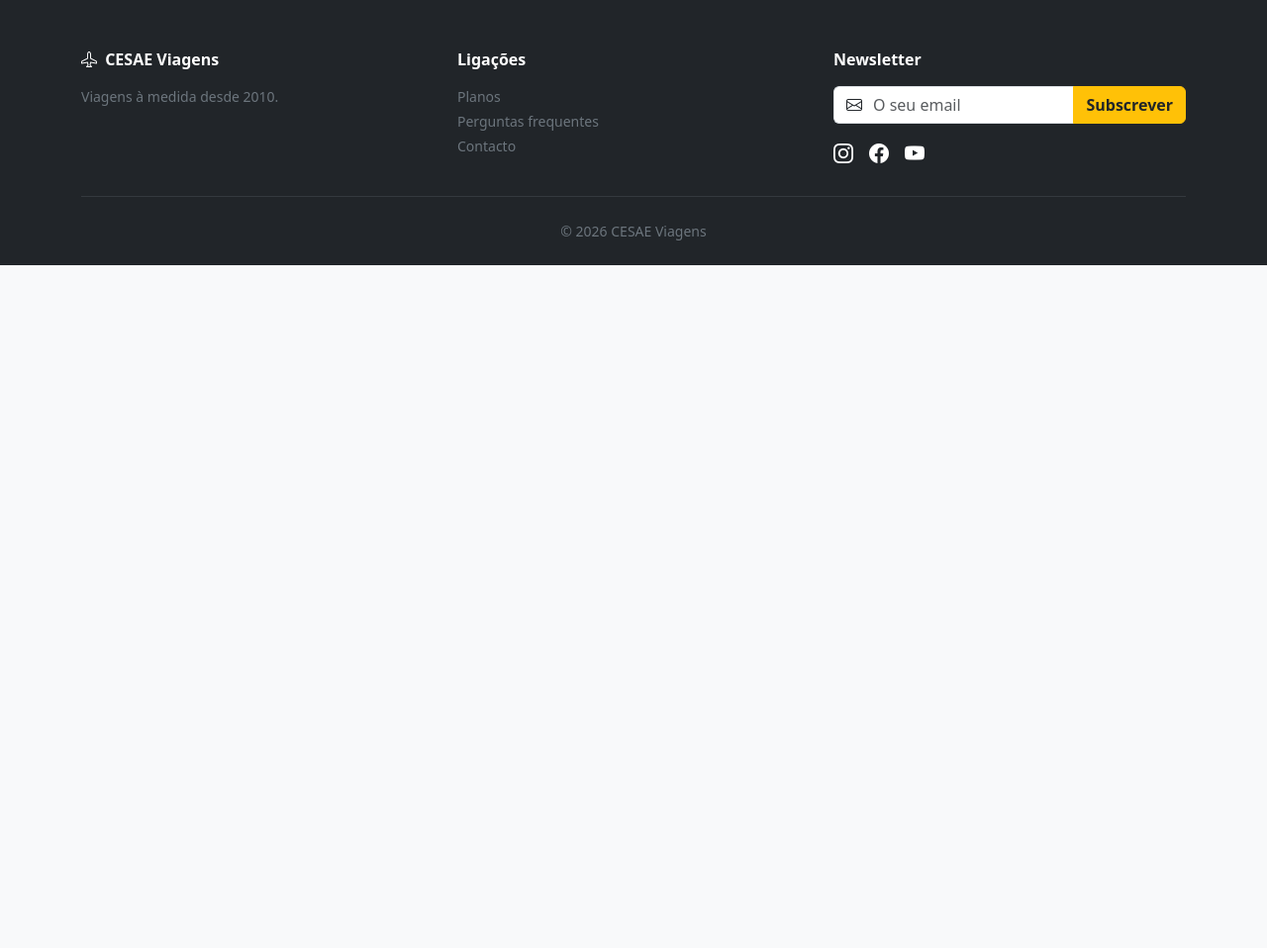
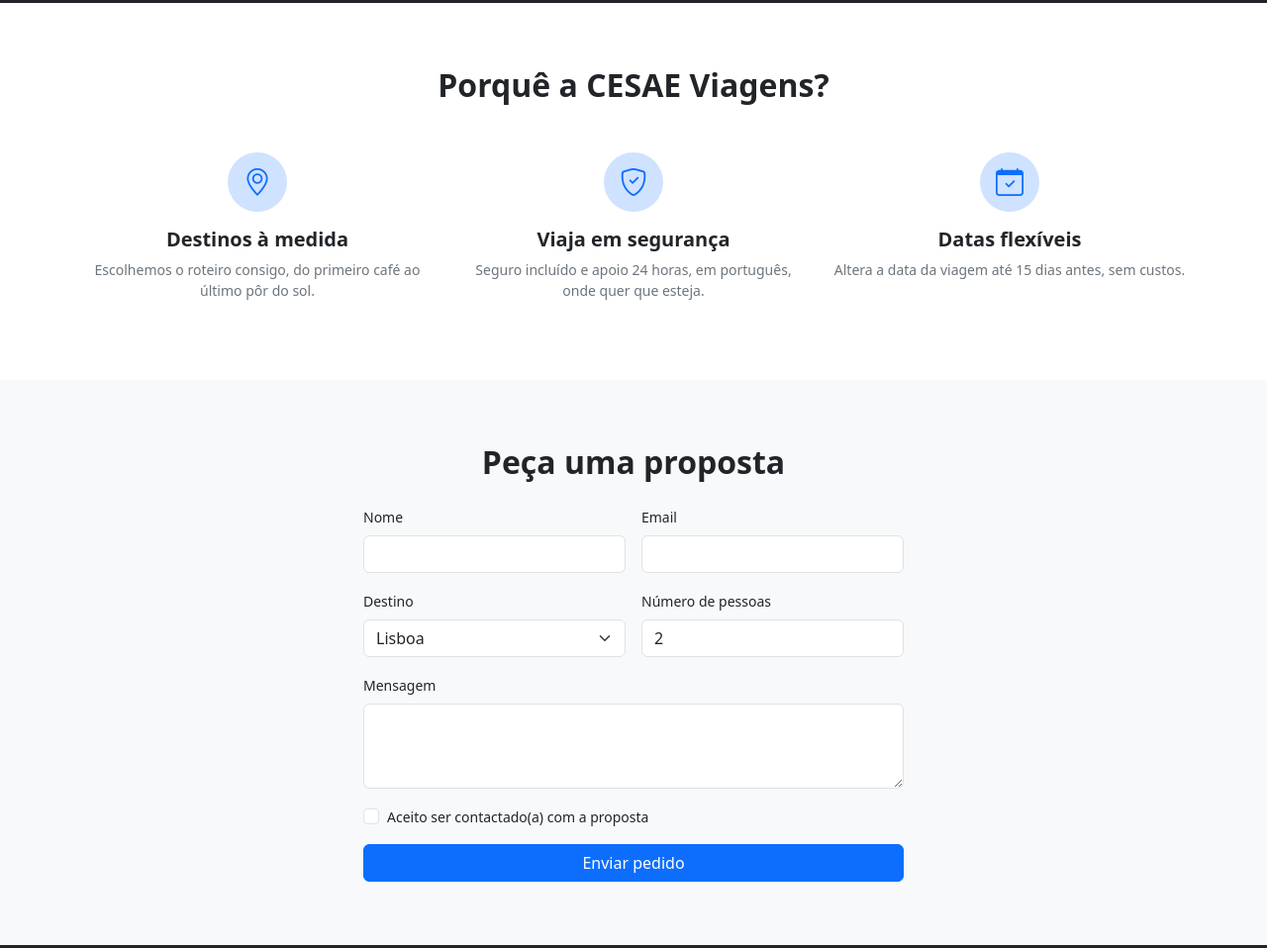
Before and after one commit to tiberiobia/ProjetoCESAEViagens, a plain HTML site: page index.html in a window 1280 px wide. Shown: the part 443-1401 px from the top of the page at 99% size. Before the commit the page ends 800 px from the top, so only its background shows below. Drawn offline with nearby package versions, Linux system fonts and the light colour scheme.

Commit message:
Form e primeira sessão

```diff
--- a/index.html
+++ b/index.html
@@ -11,6 +11,7 @@
 
 </head>
 <body class="bg-light">
+
     <!-- Navbar separada do header devido ao sticy-top -->
     <nav class="navbar navbar-expand-md navbar-dark bg-dark sticky-top">
         <div class="container">
@@ -46,6 +47,7 @@
         </div>
     </nav>
 
+
     <!-- header -->
     <header class="bg-dark text-white text-center py-5">
         <div class="container py-4">
@@ -58,7 +60,85 @@
         </div>
     </header>
 
+    <!-- Porquê a CESAE Viagens? -->
+    <section class="py-5 bg-white">
+        <div class="container text-center py-3">
+            <h2 class="mb-5 fw-bold">Porquê a CESAE Viagens?</h2>
+            <div class="row g-4">
+                <div class="col-md-4">
+                    <div class="d-inline-flex align-items-center justify-content-center bg-primary-subtle text-primary rounded-circle mb-3 p-3" style="width: 60px; height: 60px;">
+                        <i class="bi bi-geo-alt fs-3"></i>
+                    </div>
+                    <h5 class="fw-bold">Destinos à medida</h5>
+                    <p class="text-secondary small">Escolhemos o roteiro consigo, do primeiro café ao último pôr do sol.</p>
+                </div>
+                <div class="col-md-4">
+                    <div class="d-inline-flex align-items-center justify-content-center bg-primary-subtle text-primary rounded-circle mb-3 p-3" style="width: 60px; height: 60px;">
+                        <i class="bi bi-shield-check fs-3"></i>
+                    </div>
+                    <h5 class="fw-bold">Viaja em segurança</h5>
+                    <p class="text-secondary small">Seguro incluído e apoio 24 horas, em português, onde quer que esteja.</p>
+                </div>
+                <div class="col-md-4">
+                    <div class="d-inline-flex align-items-center justify-content-center bg-primary-subtle text-primary rounded-circle mb-3 p-3" style="width: 60px; height: 60px;">
+                        <i class="bi bi-calendar-check fs-3"></i>
+                    </div>
+                    <h5 class="fw-bold">Datas flexíveis</h5>
+                    <p class="text-secondary small">Altera a data da viagem até 15 dias antes, sem custos.</p>
+                </div>
+            </div>
+        </div>
+    </section>
 
+
+
+
+
+    <!-- Form -->
+    <section id="proposta" class="py-5 bg-light">
+        <div class="container py-3">
+            <h2 class="text-center fw-bold mb-4">Peça uma proposta</h2>
+            <div class="row justify-content-center">
+                <div class="col-12 col-md-8 col-lg-6">
+                    <form>
+                        <div class="row g-3 mb-3">
+                            <div class="col-md-6">
+                                <label for="nome" class="form-label small">Nome</label>
+                                <input type="text" class="form-control" id="nome">
+                            </div>
+                            <div class="col-md-6">
+                                <label for="email" class="form-label small">Email</label>
+                                <input type="email" class="form-control" id="email">
+                            </div>
+                        </div>
+                        <div class="row g-3 mb-3">
+                            <div class="col-md-6">
+                                <label for="destino" class="form-label small">Destino</label>
+                                <select class="form-select" id="destino">
+                                    <option selected>Lisboa</option>
+                                    <option value="1">Porto</option>
+                                    <option value="2">Algarve</option>
+                                </select>
+                            </div>
+                            <div class="col-md-6">
+                                <label for="pessoas" class="form-label small">Número de pessoas</label>
+                                <input type="number" class="form-control" id="pessoas" value="2">
+                            </div>
+                        </div>
+                        <div class="mb-3">
+                            <label for="mensagem" class="form-label small">Mensagem</label>
+                            <textarea class="form-control" id="mensagem" rows="3"></textarea>
+                        </div>
+                        <div class="mb-3 form-check">
+                            <input type="checkbox" class="form-check-input" id="aceito">
+                            <label class="form-check-label small" for="aceito">Aceito ser contactado(a) com a proposta</label>
+                        </div>
+                        <button type="submit" class="btn btn-primary w-100">Enviar pedido</button>
+                    </form>
+                </div>
+            </div>
+        </div>
+    </section>
 
 
         <!-- Footer -->
```
